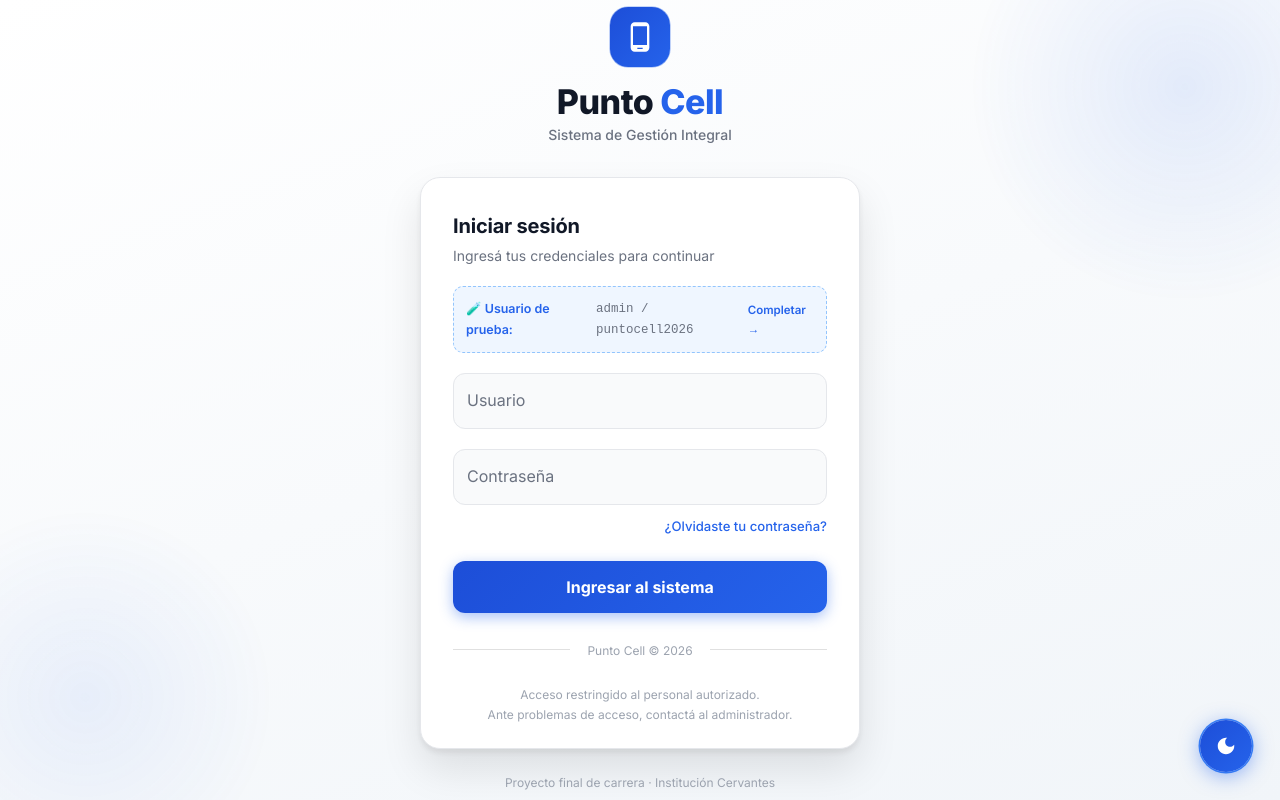
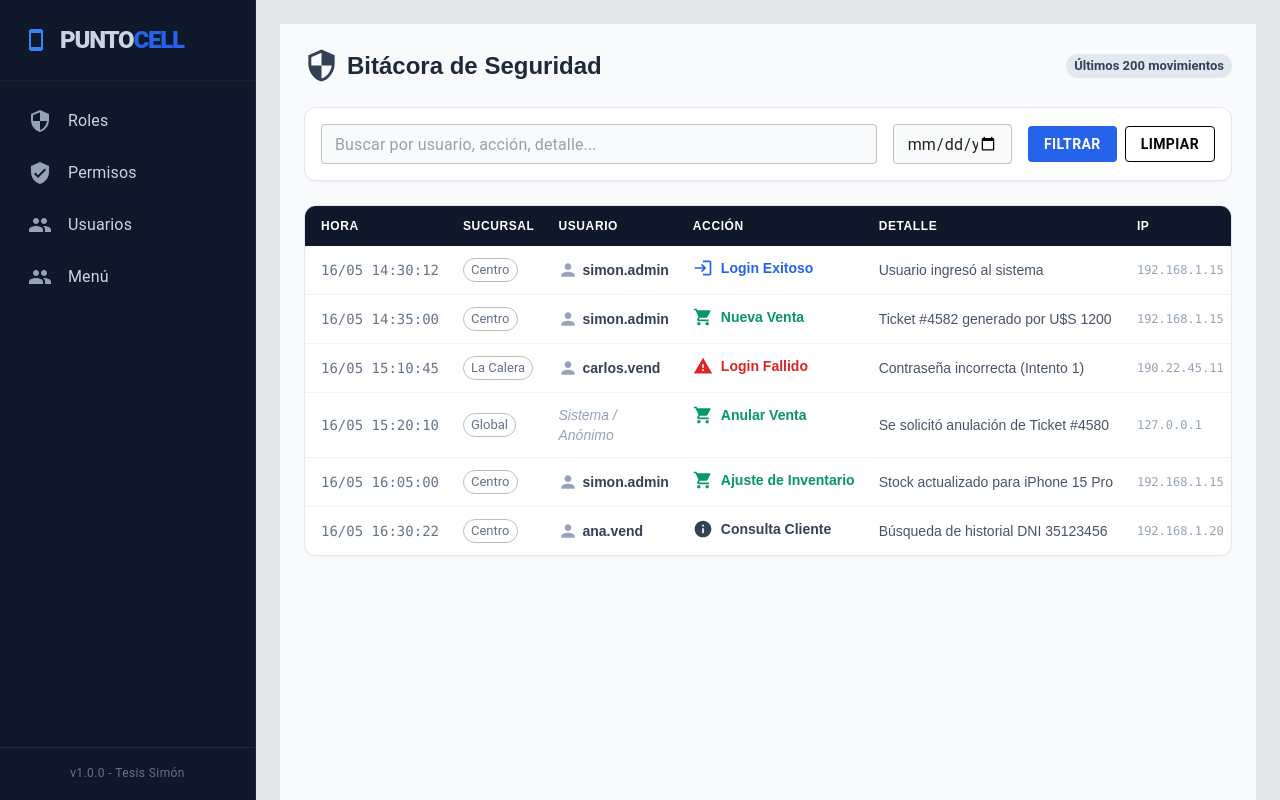
Before and after one commit to simonsclarandi/FrontendTesis, a React (Vite) app in the folder Front-end/: page /app/admin/bitacora in a window 1280 px wide. Before the commit this address led to /login. Built offline with nearby package versions, Linux system fonts and the light colour scheme.

Commit message:
Se agrega pantalla de Bitacora

```diff
--- /dev/null
+++ b/Front-end/src/features/admin/views/bitacora/BitacoraList.jsx
@@ -0,0 +1,171 @@
+import React, { useState } from 'react';
+import { Button, TextField, InputAdornment, Chip } from '@mui/material';
+
+// Importaciones directas de iconos (100% a prueba de fallos de Vite)
+import Security from '@mui/icons-material/Security';
+import Search from '@mui/icons-material/Search';
+import Login from '@mui/icons-material/Login';
+import Warning from '@mui/icons-material/Warning';
+import ShoppingCart from '@mui/icons-material/ShoppingCart';
+import Inventory from '@mui/icons-material/Inventory';
+import Delete from '@mui/icons-material/Delete';
+import Info from '@mui/icons-material/Info';
+import Person from '@mui/icons-material/Person';
+
+const BitacoraList = () => {
+  // --- ESTADOS: FILTROS ---
+  const [filtros, setFiltros] = useState({
+    buscar: '',
+    fecha: ''
+  });
+
+  // --- MOCK DATA: Registros de Auditoría ---
+  const [logs] = useState([
+    { id: 1, hora: '16/05 14:30:12', sucursal: 'Centro', usuario: 'simon.admin', accion: 'Login Exitoso', detalle: 'Usuario ingresó al sistema', ip: '192.168.1.15' },
+    { id: 2, hora: '16/05 14:35:00', sucursal: 'Centro', usuario: 'simon.admin', accion: 'Nueva Venta', detalle: 'Ticket #4582 generado por U$S 1200', ip: '192.168.1.15' },
+    { id: 3, hora: '16/05 15:10:45', sucursal: 'La Calera', usuario: 'carlos.vend', accion: 'Login Fallido', detalle: 'Contraseña incorrecta (Intento 1)', ip: '190.22.45.11' },
+    { id: 4, hora: '16/05 15:20:10', sucursal: 'Global', usuario: 'Sistema / Anónimo', accion: 'Anular Venta', detalle: 'Se solicitó anulación de Ticket #4580', ip: '127.0.0.1' },
+    { id: 5, hora: '16/05 16:05:00', sucursal: 'Centro', usuario: 'simon.admin', accion: 'Ajuste de Inventario', detalle: 'Stock actualizado para iPhone 15 Pro', ip: '192.168.1.15' },
+    { id: 6, hora: '16/05 16:30:22', sucursal: 'Centro', usuario: 'ana.vend', accion: 'Consulta Cliente', detalle: 'Búsqueda de historial DNI 35123456', ip: '192.168.1.20' }
+  ]);
+
+  // --- LÓGICA DE FILTRADO LOCAL ---
+  const logsFiltrados = logs.filter(log => {
+    const coincideTexto = log.usuario.toLowerCase().includes(filtros.buscar.toLowerCase()) ||
+                          log.accion.toLowerCase().includes(filtros.buscar.toLowerCase()) ||
+                          log.detalle.toLowerCase().includes(filtros.buscar.toLowerCase());
+    return coincideTexto;
+  });
+
+  // --- MANEJADORES ---
+  const handleFiltrar = (e) => {
+    e.preventDefault();
+    console.log("Aplicando filtros:", filtros);
+  };
+
+  const limpiarFiltros = () => {
+    setFiltros({ buscar: '', fecha: '' });
+  };
+
+  // --- FUNCIÓN HELPER: Estilos según la acción (El equivalente a tus IFs de C#) ---
+  const getEstiloAccion = (accion) => {
+    const acc = accion.toLowerCase();
+    if (acc.includes('login') && !acc.includes('fallido')) return { color: 'text-blue-600', Icono: Login };
+    if (acc.includes('fallido')) return { color: 'text-red-600', Icono: Warning };
+    if (acc.includes('venta')) return { color: 'text-emerald-600', Icono: ShoppingCart };
+    if (acc.includes('inventario') || acc.includes('stock')) return { color: 'text-orange-500', Icono: Inventory };
+    if (acc.includes('eliminar') || acc.includes('anular')) return { color: 'text-red-500', Icono: Delete };
+    return { color: 'text-slate-700', Icono: Info }; // Por defecto
+  };
+
+  return (
+    <div className="p-6 bg-slate-50 min-h-screen font-sans">
+      <div className="max-w-7xl mx-auto">
+
+        {/* HEADER */}
+        <div className="flex flex-col md:flex-row justify-between items-start md:items-center mb-6 gap-4">
+          <h2 className="text-2xl font-bold text-slate-800 flex items-center gap-2">
+            <Security className="text-slate-700" fontSize="large" /> Bitácora de Seguridad
+          </h2>
+          <Chip label="Últimos 200 movimientos" size="small" className="bg-slate-200 text-slate-700 font-bold" />
+        </div>
+
+        {/* PANEL DE BÚSQUEDA */}
+        <div className="bg-white p-4 rounded-xl shadow-sm border border-slate-200 mb-6">
+          <form onSubmit={handleFiltrar} className="flex flex-col md:flex-row gap-4 items-center">
+
+            <TextField
+              placeholder="Buscar por usuario, acción, detalle..."
+              size="small" fullWidth
+              value={filtros.buscar}
+              onChange={(e) => setFiltros({...filtros, buscar: e.target.value})}
+              InputProps={{ startAdornment: <InputAdornment position="start"><Search /></InputAdornment> }}
+              className="bg-slate-50"
+            />
+
+            <TextField
+              type="date" size="small"
+              value={filtros.fecha}
+              onChange={(e) => setFiltros({...filtros, fecha: e.target.value})}
+              className="w-full md:w-48 bg-slate-50"
+            />
+
+            <div className="flex w-full md:w-auto gap-2">
+              <Button type="submit" variant="contained" className="bg-blue-600 font-bold w-full md:w-auto shadow-none">
+                Filtrar
+              </Button>
+              <Button variant="outlined" color="inherit" onClick={limpiarFiltros} className="bg-white font-bold w-full md:w-auto whitespace-nowrap">
+                Limpiar
+              </Button>
+            </div>
+
+          </form>
+        </div>
+
+        {/* TABLA DE AUDITORÍA */}
+        <div className="bg-white rounded-xl shadow-sm border border-slate-200 overflow-hidden">
+          <div className="overflow-x-auto">
+            <table className="w-full text-left text-sm">
+              <thead className="bg-slate-900 text-white uppercase tracking-wider text-xs">
+                <tr>
+                  <th className="p-3 pl-4">Hora</th>
+                  <th className="p-3">Sucursal</th>
+                  <th className="p-3">Usuario</th>
+                  <th className="p-3">Acción</th>
+                  <th className="p-3">Detalle</th>
+                  {/* Ocultamos la IP en celulares para que no se rompa la tabla */}
+                  <th className="p-3 hidden md:table-cell">IP</th>
+                </tr>
+              </thead>
+              <tbody className="divide-y divide-slate-100">
+                {logsFiltrados.length === 0 ? (
+                  <tr>
+                    <td colSpan="6" className="p-8 text-center text-slate-500">
+                      No se encontraron registros de auditoría con esos filtros.
+                    </td>
+                  </tr>
+                ) : (
+                  logsFiltrados.map((item) => {
+                    const { color, Icono } = getEstiloAccion(item.accion);
+
+                    return (
+                      <tr key={item.id} className="hover:bg-slate-50 transition-colors">
+                        <td className="p-3 pl-4 font-mono text-slate-500 whitespace-nowrap">
+                          {item.hora}
+                        </td>
+                        <td className="p-3">
+                          <Chip label={item.sucursal} size="small" variant="outlined" className="text-slate-500" />
+                        </td>
+                        <td className="p-3">
+                          {item.usuario.includes('Anónimo') ? (
+                            <span className="text-slate-400 italic">{item.usuario}</span>
+                          ) : (
+                            <div className="flex items-center gap-1 font-bold text-slate-700">
+                              <Person fontSize="small" className="text-slate-400" /> {item.usuario}
+                            </div>
+                          )}
+                        </td>
+                        <td className={`p-3 font-bold whitespace-nowrap ${color} flex items-center gap-2`}>
+                          <Icono fontSize="small" /> {item.accion}
+                        </td>
+                        <td className="p-3 text-slate-600 max-w-xs truncate" title={item.detalle}>
+                          {item.detalle}
+                        </td>
+                        <td className="p-3 font-mono text-xs text-slate-400 hidden md:table-cell">
+                          {item.ip}
+                        </td>
+                      </tr>
+                    );
+                  })
+                )}
+              </tbody>
+            </table>
+          </div>
+        </div>
+
+      </div>
+    </div>
+  );
+};
+
+export default BitacoraList;
--- a/Front-end/src/features/hub/views/HubScreen.jsx
+++ b/Front-end/src/features/hub/views/HubScreen.jsx
@@ -1,5 +1,5 @@
 import { Link } from 'react-router-dom';
-import { Storefront, AdminPanelSettings, Logout } from '@mui/icons-material';
+import { Storefront, AdminPanelSettings, Logout, Security } from '@mui/icons-material';
 
 export default function HubScreen() {
   return (
@@ -65,6 +65,15 @@ export default function HubScreen() {
           <p className="text-slate-400 text-sm">Accede a informes detallados y al balance financiero.</p>
         </Link>
 
+        {/* Tarjeta Bitácora de Seguridad */}
+        <Link to="/app/admin/bitacora" className="group flex-1 bg-slate-800 rounded-2xl p-8 border border-slate-700 hover:border-blue-500 transition-all hover:-translate-y-1 hover:shadow-[0_10px_40px_-15px_rgba(59,130,246,0.5)]">
+          <div className="bg-blue-500/10 w-20 h-20 rounded-xl flex items-center justify-center mb-6 group-hover:bg-blue-500/20 transition-colors">
+            <Security sx={{ fontSize: 40, color: '#3b82f6' }} />
+          </div>
+          <h2 className="text-2xl font-bold text-white mb-2">Bitácora de Seguridad</h2>
+          <p className="text-slate-400 text-sm">Consulta y analiza los eventos de seguridad de tu sistema.</p>
+        </Link>
+
       </div>
 
       {/* Botón de salir */}
--- a/Front-end/src/router/AppRouter.jsx
+++ b/Front-end/src/router/AppRouter.jsx
@@ -18,6 +18,7 @@ import InventarioCreate from '../features/inventario/views/InventarioCreate';
 import InventarioEdit from '../features/inventario/views/InventarioEdit';
 import InventarioDetails from '../features/inventario/views/InventarioDetails';
 import BalanceList from '../features/reportes/views/BalanceList';
+import BitacoraList from '../features/admin/views/bitacora/BitacoraList';
 
 // --- DATOS DE PRUEBA (MOCK) ---
 // Esto simula lo que te devolverá tu API de .NET más adelante
@@ -84,9 +85,7 @@ export const AppRouter = () => {
         <Route path="usuarios" element={<UsersScreen />} />
         <Route path="roles" element={<RolesScreen />} />
         <Route path="permisos" element={<PermissionsScreen />} />
-
-
-
+        <Route path="bitacora" element={<BitacoraList />} />
       </Route>
 
       {/* Ruta comodín: Si tipean cualquier cosa, van al login */}
```
